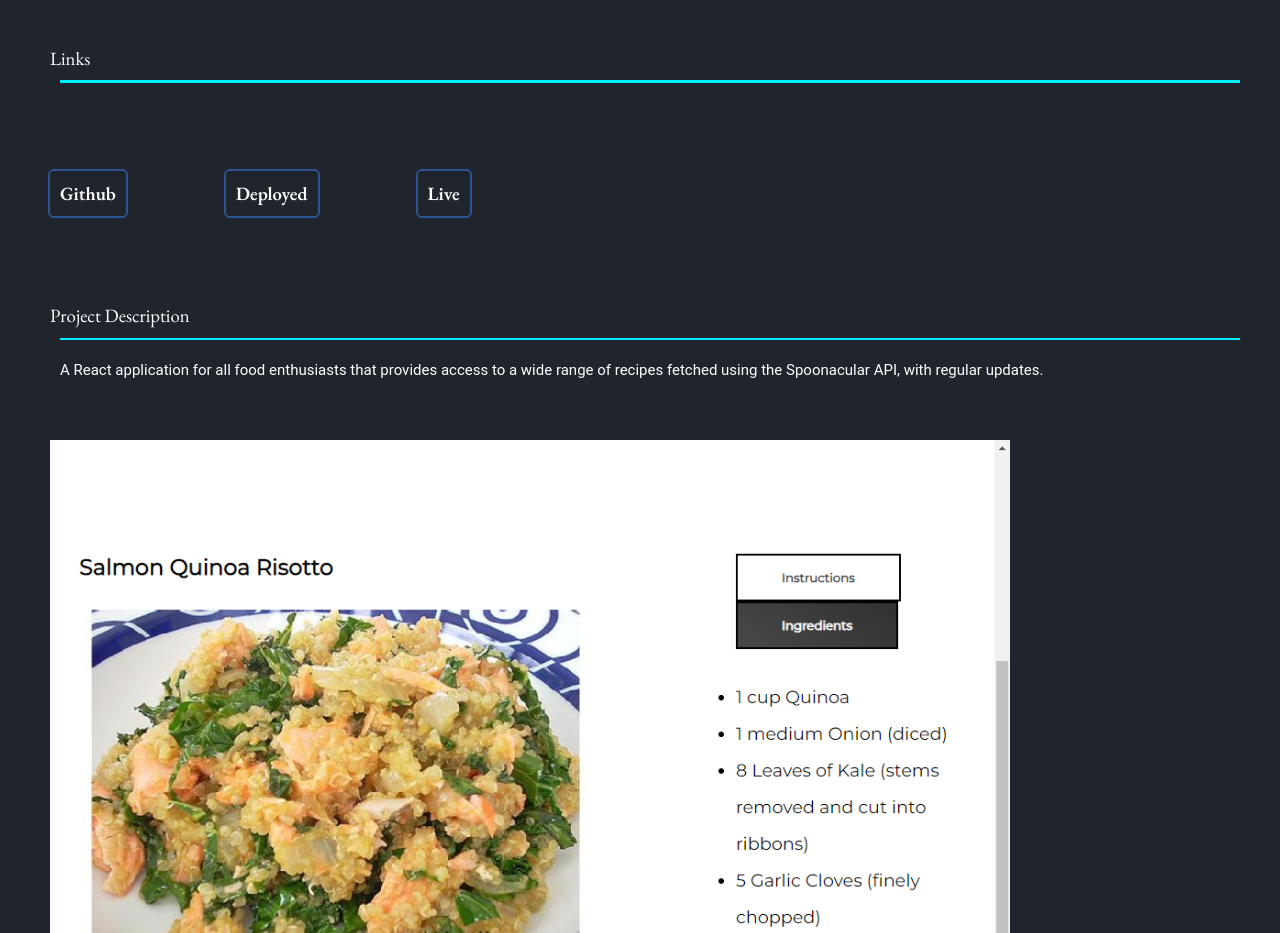
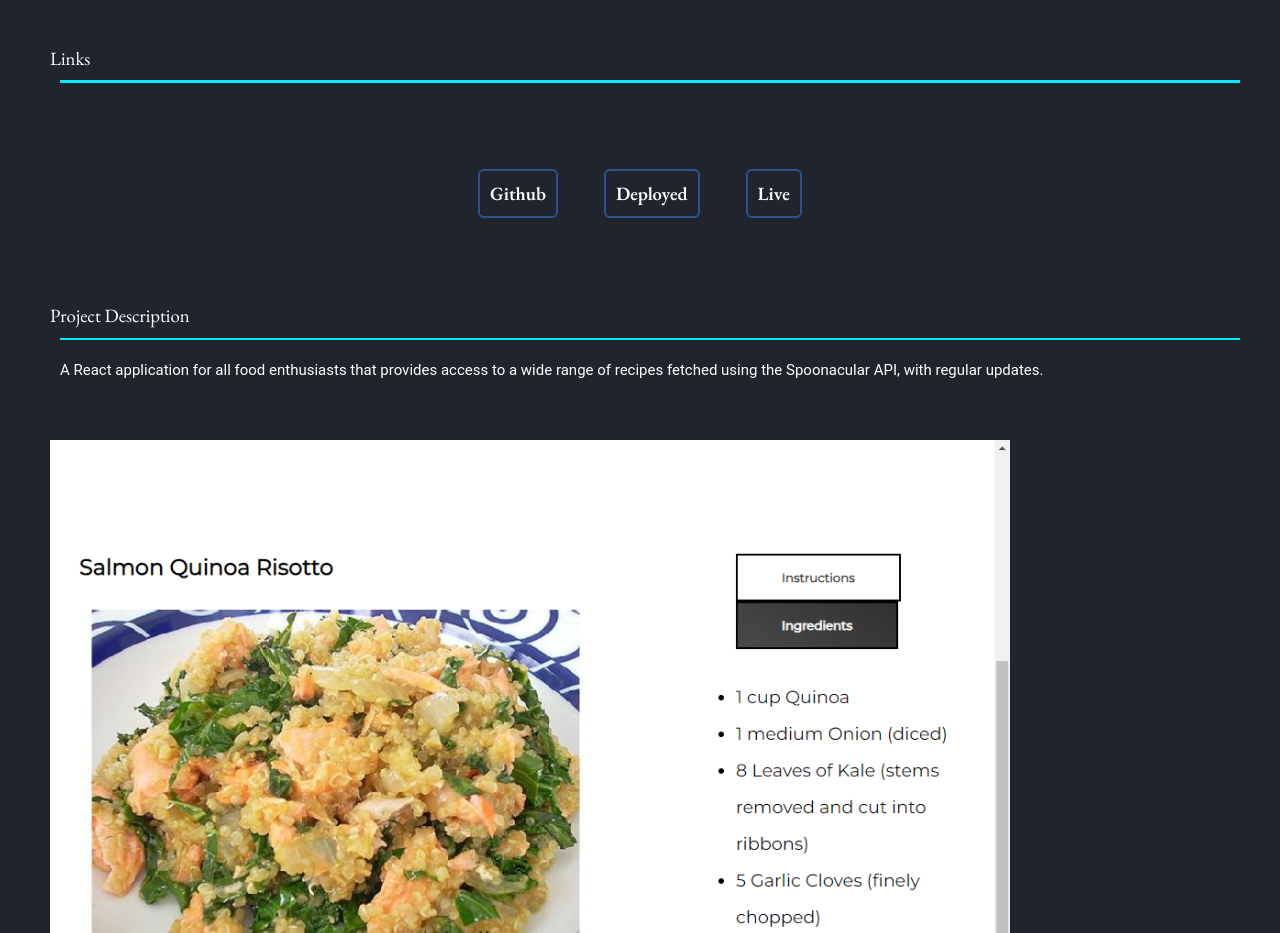
Before and after one commit to nhier17/portfolio, a React (Create React App) app: page /projects/delicious-delicacies in a window 1280 px wide. Shown: the part 1060-1993 px from the top of the page. Built offline with nearby package versions, Linux system fonts and the light colour scheme; the HTML template or start-up script is replaced by a standard one.

Commit message:
fiexed a bug

```diff
--- a/src/pages/ProjectDetails.jsx
+++ b/src/pages/ProjectDetails.jsx
@@ -37,9 +37,9 @@ const ProjectDetails = () => {
             <h3 className="text-3xl">Links</h3>
             <div className="w-full h-1 bg-[#0ef] m-4"></div>
         </div>
-        <div className="flex  items-center ">
+        <div className="flex  items-center justify-center">
             {project.links.map((link) => (
-                <div className="items-center justify-center my-20 mx-20" key={link.url}>
+                <div className="my-20 mx-10" key={link.url}>
                 <a
                 className="font-semibold text-3xl no-underline p-4 rounded-md ring-2 transition-transform ease-in-out duration-300 hover:transform scale-105 hover:ring-[#0ef]"
                  href={link.url} target="_blank" rel="noreferrer" key={link.url}>
```
